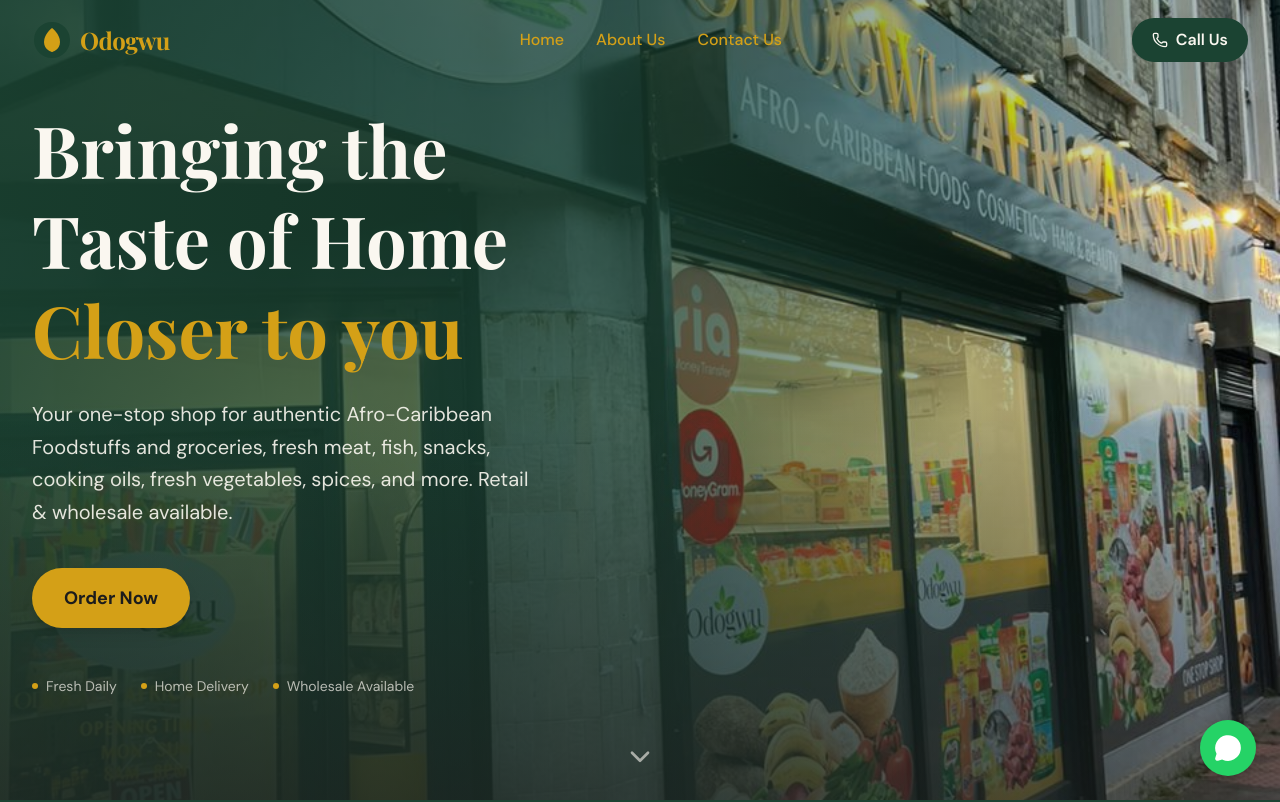
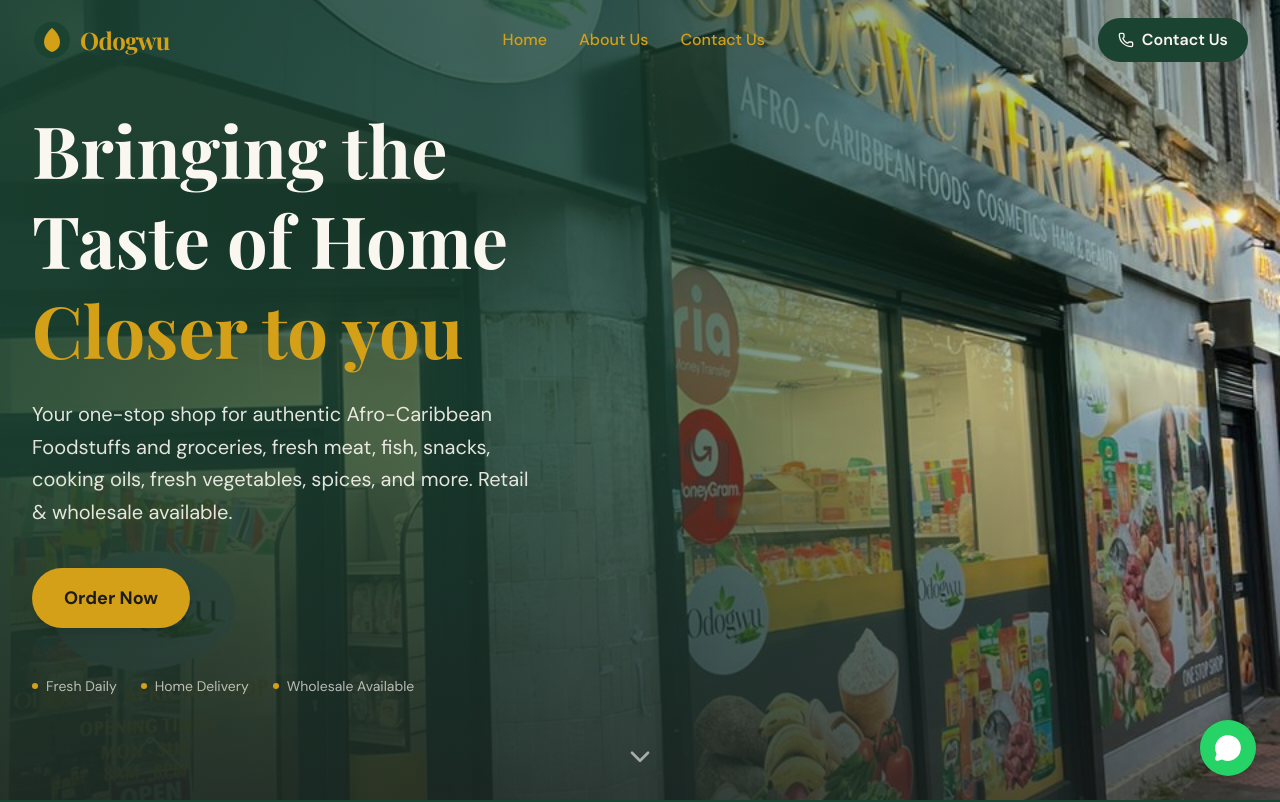
Before and after one commit to Qwikmulti/odogwu-african-store, a Next.js app: page / in a window 1280 px wide. Shown: the top 802 px of the page. Built offline with nearby package versions, Linux system fonts and the light colour scheme; a web font is replaced by a local one.

Commit message:
Update Navbar.tsx

```diff
--- a/app/components/layout/Navbar.tsx
+++ b/app/components/layout/Navbar.tsx
@@ -80,11 +80,11 @@
             {/* CTA Button */}
             <div className="hidden md:flex items-center gap-4">
               <a
-                href="tel:+441622236105"
+                href="/contact"
                 className="flex items-center gap-2 bg-[#1B4332] text-[#FAF7F0] px-5 py-2.5 rounded-full font-semibold hover:bg-[#14332A] transition-all hover:scale-105 active:scale-95"
               >
                 <Phone className="w-4 h-4" />
-                Call Us
+                Contact Us
               </a>
             </div>
 
@@ -129,14 +129,14 @@
                 </motion.div>
               ))}
               <motion.a
-                href="tel:+441622236105"
+                href="/contact"
                 initial={{ opacity: 0, x: -20 }}
                 animate={{ opacity: 1, x: 0 }}
                 transition={{ delay: navLinks.length * 0.1 }}
                 className="flex items-center gap-2 bg-[#1B4332] text-[#FAF7F0] px-6 py-3 rounded-full font-semibold w-fit mt-4"
               >
                 <Phone className="w-5 h-5" />
-                Call +44 1622 236105
+                Contact Us
               </motion.a>
             </nav>
           </motion.div>
```
